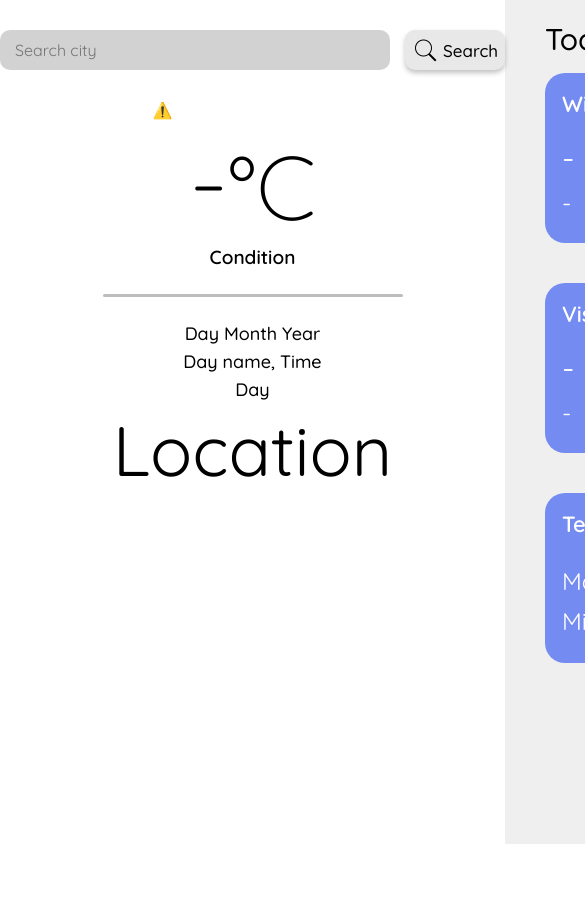
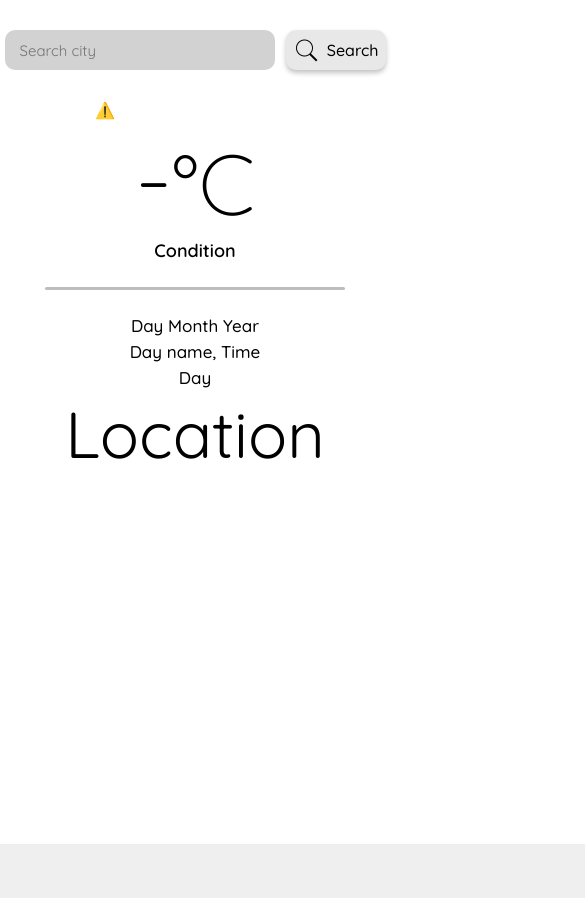
Before and after one commit to wivinwinny8/Weather-Forecast-API, a plain HTML site: page index.html in a window 390 px wide. Shown: the top 898 px of the page, 585 px wide, since content can reach past the window. Before the commit the page ends 844 px from the top, so only its background shows below. Drawn offline with nearby package versions, Linux system fonts and the light colour scheme; no server answers.

Commit message:
responsive
responsive

```diff
--- a/style.css
+++ b/style.css
@@ -18,6 +18,7 @@ html{
 
 body{
     min-height: 100vh;
+    max-height: 100vh;
 }
 
 /* OUTSIDE CONTAINERS */
@@ -25,16 +26,20 @@ body{
 .maincontainer{
     display: grid;
     grid-template-columns: 1.1fr 2fr;
+    max-width: 100vw;
 }
 
 .box1{
     background-color: rgb(255, 255, 255);
     min-height: 100vh;
+    max-height: 100vh;
 }
 
 .box2{
+    position: relative;
     background-color: #efefef;
     min-height: 100vh;
+    max-height: 100vh;
 }
 
 /* LEFT BOX */
@@ -159,12 +164,13 @@ body{
 
 .gridbox{
     display: grid;
+    max-width: max-content;
     padding-left: 40px;
     padding-top: 15px;
     grid-template-columns: 1fr 1fr 1fr;
     grid-template-rows: 1fr 1fr 1fr;
     row-gap: 40px;
-    column-gap: 10px;
+    column-gap: 40px;
 }
 
 .box{
@@ -219,11 +225,11 @@ body{
 /* INFO  */
 
 .info{
-    position: fixed;
+    position: absolute;
     font-size: 17px;
     font-weight: 500;
     top: 670px;
-    left: 1230px;
+    left: 660px;
     color: rgba(0, 0, 0, 0.681);
 }
 
@@ -231,5 +237,303 @@ body{
     color: #3f65ffac;
 }
 
+@media(max-width:1850px){
+
+    .searchbox{
+        display: flex;
+        flex-direction: row;
+        gap: 12px;
+    }
+
+    .search{
+        margin-top: 30px;
+        width: 360px;
+        height: 40px;
+        border-radius: 10px;
+        border: none;
+        background-color: rgb(210, 210, 210);
+        font-family: "Quicksand";
+        font-size: 16px;
+        padding-left: 15px;
+        scale: 1;
+        transition-duration: 0.3s;
+    }
+
+    .searchbox button{
+        margin-top: 30px;
+        border-radius: 10px;
+        text-align: right;
+        padding-right: 7px;
+        font-size: 16px;
+        font-family: "Quicksand";
+        font-weight: 500;
+        border: none;
+        background-repeat: no-repeat;
+        background-size: 23px;
+        background-position: top 7.5px left 6px;
+        width: 90px;
+        height: 40px;
+        background-image: url('assets/search.png');
+
+        scale: 1;
+        transition-duration: 0.2s;
+        box-shadow: rgba(0, 0, 0, 0.24) 0px 3px 5px;
+        background-color: rgb(232, 232, 232);
+    }
+
+
+    .icon{
+        margin-top: 28px;
+        width: 180px;
+    }
+
+    .temp{
+        font-size: 80px;
+        font-weight: 100;
+    }
+
+    .tempvalue{
+        font-size: 80px;
+        font-weight: 350;
+    }
+
+    .desc{
+        font-size: 17px;
+        font-weight: 550;
+    }
+
+    .line{
+        margin-top: 20px;
+        background-color: rgb(189, 189, 189);
+        border: none;
+        border-radius: 10px;
+        height: 12px;
+        width: 300px;
+        height: 3px;
+    }
+
+    .date,.dayandtime,.time{
+        font-size: 17px;
+        font-weight: 450;
+        margin-top: 0px;
+    }
+
+    .date{
+        margin-top: 20px;
+    }
+
+    .location{
+        font-size: 60px;
+        font-weight: 400;
+        margin-top: 5px;
+    }
+
+
+    /* RIGHT BOX */
+    .title{
+        font-size: 25px;
+        font-weight: 420;
+        padding-left: 40px;
+        padding-top: 20px;
+    }
+
+    .gridbox{
+        display: grid;
+        max-width: max-content;
+        padding-left: 40px;
+        padding-top: 15px;
+        grid-template-columns: 1fr 1fr 1fr;
+        grid-template-rows: 1fr 1fr 1fr;
+        row-gap: 40px;
+        column-gap: 40px;
+    }
+
+    .box{
+        background-color: #748cf1;
+        height: 140px;
+        width: 240px;
+        border-radius: 20px;
+        padding: 13px;
+        scale: 1;
+        transition-duration: 0.3s;
+    }
+
+    .box .head{
+        font-size: 20px;
+        font-weight: 550;
+        margin-bottom: 15px;
+        color: white;
+    }
+
+
+    .box .body{
+        color: white;
+        font-size: 30px;
+        font-weight: 400px;
+    }
+
+    #visiblityresult{
+        font-size: 22px;
+        margin-top: 8px;
+    }
+
+    #windresult{
+        font-size: 22px;
+        margin-top: 8px;
+    }
+
+    .subhead{
+        font-size: 22px;
+        width: 90px;
+    }
+
+    .value{
+        font-size: 30px;
+    }
+
+    /* INFO  */
+
+    .info{
+        position: absolute;
+        font-size: 17px;
+        font-weight: 500;
+        top: 575px;
+        left: 560px;
+        color: rgba(0, 0, 0, 0.681);
+    }
+}
+
+@media (max-width:426px){
+    /* OUTSIDE CONTAINERS */
+
+    .maincontainer{
+        display: flex;
+        flex-direction: column;
+        align-items: center;
+        align-content: center;
+        max-width: 100vw;
+    }
+
+    .box1{
+        background-color: rgb(255, 255, 255);
+    }
+
+    .box2{
+        position: relative;
+        background-color: #efefef;
+    }
+
+    /* LEFT BOX */
+
+    .left{
+        display: flex;
+        flex-direction: column;
+        align-items: center;
+    }
+
+
+    .searchbox{
+        display: flex;
+        flex-direction: row;
+        gap: 11px;
+    }
+
+    .search{
+        margin-top: 30px;
+        width: 270px;
+        height: 40px;
+        border-radius: 10px;
+        border: none;
+        background-color: rgb(210, 210, 210);
+        font-family: "Quicksand";
+        font-size: 15px;
+        padding-left: 15px;
+        scale: 1;
+        transition-duration: 0.3s;
+    }
+
+    .searchbox button{
+        margin-top: 30px;
+        border-radius: 10px;
+        text-align: right;
+        padding-right: 7px;
+        font-size: 16px;
+        font-family: "Quicksand";
+        font-weight: 500;
+        border: none;
+        background-repeat: no-repeat;
+        background-size: 25px;
+        background-position: top 7.5px left 8px;
+        width: 100px;
+        height: 40px;
+        background-image: url('assets/search.png');
+
+        scale: 1;
+        transition-duration: 0.2s;
+        box-shadow: rgba(0, 0, 0, 0.24) 0px 3px 5px;
+        background-color: rgb(232, 232, 232);
+    }
+
+    .searchbox button:active{
+        scale: 0.95;
+        transition-duration: 0.2s;
+        background-color: rgb(210, 210, 210);
+    }
+
+    .search:focus{
+        scale: 1.03;
+        transition-duration: 0.3s;
+        box-shadow: rgba(0, 0, 0, 0.24) 0px 3px 5px;
+        background-color: rgb(232, 232, 232);
+    }
+
+    .icon{
+        margin-top: 30px;
+        width: 200px;
+    }
+
+    .temp{
+        font-size: 85px;
+        font-weight: 100;
+    }
+
+    .tempvalue{
+        font-size: 95px;
+        font-weight: 350;
+    }
+
+    .desc{
+        font-size: 18px;
+        font-weight: 550;
+    }
+
+    .line{
+        margin-top: 25px;
+        background-color: rgb(189, 189, 189);
+        border: none;
+        border-radius: 10px;
+        height: 12px;
+        width: 300px;
+        height: 3px;
+    }
+
+    .date,.dayandtime,.time{
+        font-size: 17px;
+        font-weight: 450;
+        margin-top: 5px;
+    }
+
+    .date{
+        margin-top: 25px;
+    }
+
+    .location{
+        font-size: 65px;
+        font-weight: 400;
+        margin-top: 5px;
+    }
+
+
+}
 
 /* FIXED */
```
